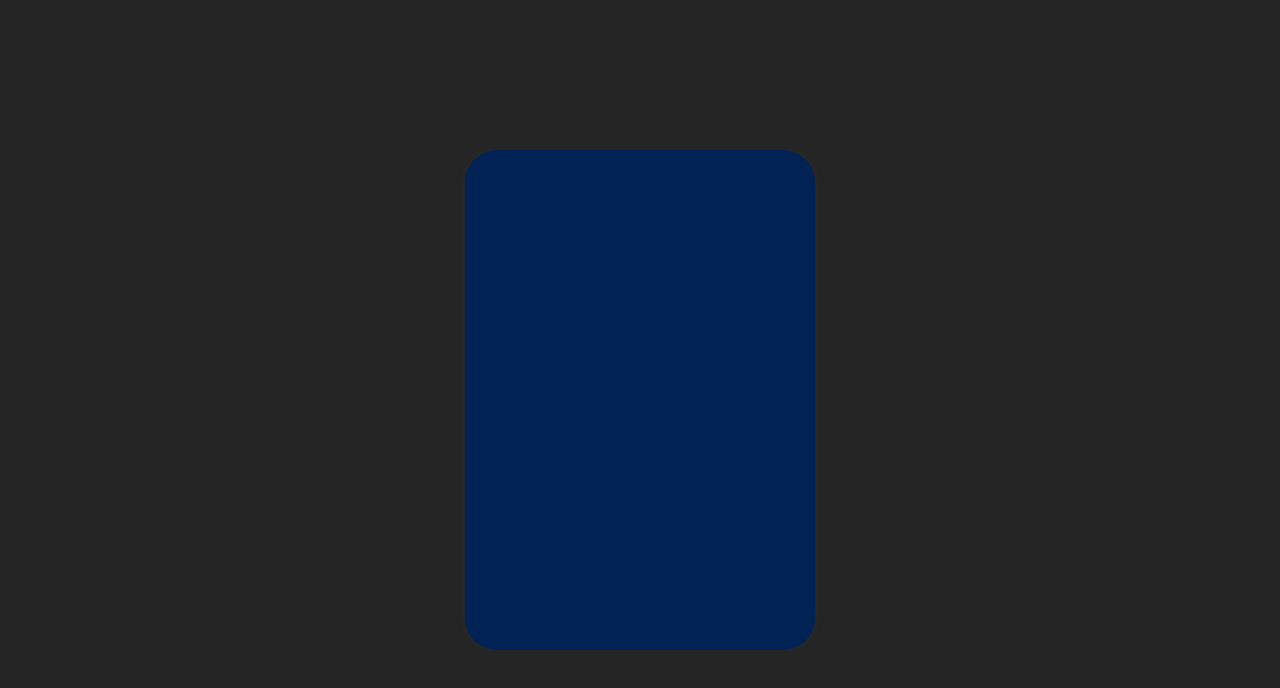
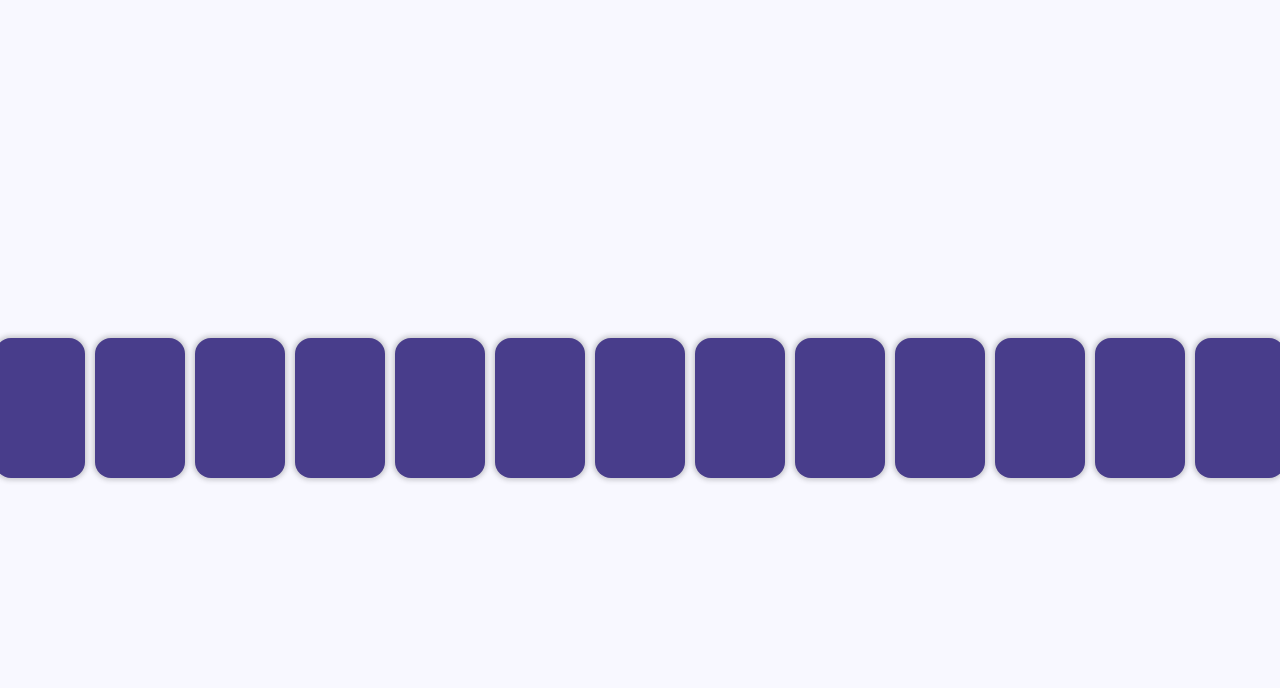
Before and after one commit to m-pawlicki/planning-poker, a React (Vite) app: page / in a window 1280 px wide. Shown: the top 688 px of the page. Built offline with nearby package versions, Linux system fonts and the light colour scheme.

Commit message:
card animations

```diff
--- a/src/App.css
+++ b/src/App.css
@@ -1,12 +1,18 @@
 .card-container {
-  width: 350px;
-  height: 500px;
-  perspective: 800px;
+  width: 100px;
+  height: 150px;
+  padding: 5px;
+  perspective: 400px;
 }
 
 .card-container:hover > .card {
   cursor: pointer;
   transform: rotateY(180deg);
+}
+
+.card-pause {
+  animation-play-state: paused;
+  animation: none;
 }
 
 .card {
@@ -21,23 +27,27 @@
 .card-back {
   height: 100%;
   width: 100%;
-  border-radius: 2rem;
+  border-radius: 1rem;
   box-shadow: 0 0 5px 2px rgba(50, 50, 50, 0.25);
   position: absolute;
   backface-visibility: hidden;
 }
 
 .card-front {
-  background-color: #002255;
+  background-color: darkslateblue;
 }
 
 .card-back {
-  background-color: #888888;
+  background-color: #efefef;
   transform: rotateY(180deg);
   display: flex;
   flex-direction: column;
   justify-content: center;
   align-items: center;
   gap: 5rem;
-  font-size: xx-large;
+  font-size: large;
 }
+
+.card-hand {
+  display: flex;
+}
--- a/src/App.tsx
+++ b/src/App.tsx
@@ -1,18 +1,44 @@
 //import { useState } from 'react'
 import './App.css'
 
-function App() {
-
-  return (
+function Card({value, onCardClick}) {
+    return (
     <>
-    <div className="card-container">
+    <div className="card-container" id="card-containero" onClick={onCardClick}>
       <div className="card">
         <div className="card-front"></div>
-        <div className="card-back"><h1>2</h1></div>
+        <div className="card-back"><h1>{value}</h1></div>
       </div>
     </div>
     </>
   )
 }
 
-export default App
+
+function handleClick() {
+  const cardElement = document.getElementById("card-container");
+  cardElement?.classList.toggle("card-pause");
+}
+
+export default function App() {
+
+  return (
+    <>
+    <div className="card-hand">
+      <Card value={0} onCardClick={() => handleClick} />
+      <Card value={1} onCardClick={() => handleClick} />
+      <Card value={2} onCardClick={() => handleClick} />
+      <Card value={3} onCardClick={() => handleClick} />
+      <Card value={5} onCardClick={() => handleClick} />
+      <Card value={8} onCardClick={() => handleClick} />
+      <Card value={13} onCardClick={() => handleClick} />
+      <Card value={20} onCardClick={() => handleClick} />
+      <Card value={40} onCardClick={() => handleClick} />
+      <Card value={100} onCardClick={() => handleClick} />
+      <Card value={"?"} onCardClick={() => handleClick} />
+      <Card value={"∞"} onCardClick={() => handleClick} />
+      <Card value={"☕"} onCardClick={() => handleClick} />
+    </div>
+    </>
+  )
+}
--- a/src/index.css
+++ b/src/index.css
@@ -1,15 +1,13 @@
 * {
-  margin: 0;
-  padding: 0;
   box-sizing: border-box;
 }
 
 body {
   height: 100vh;
   overflow: hidden;
-  background: #252525;
+  background: ghostwhite;
   font-family: Helvetica, sans-serif;
-  color: rgb(211, 211, 211);
+  color: #888888;
   display: flex;
   justify-content: center;
   align-items: center;
```
